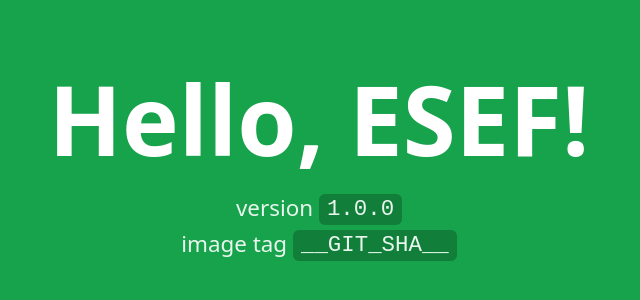
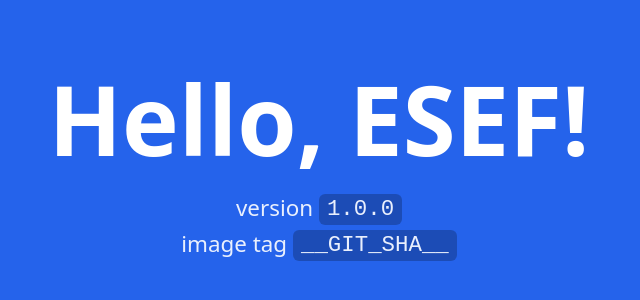
Before and after one commit to haiderali30/demo, a plain HTML site: page index.html in a window 1280 px wide. Shown: the part 242-542 px from the top of the page, without its empty margins (321-961 px from the left). Drawn offline with Linux system fonts and the light colour scheme.

Commit message:
Reset background to blue for the training

```diff
--- a/index.html
+++ b/index.html
@@ -6,7 +6,7 @@
   <title>CI/CD Demo</title>
   <style>
     /* ---- change this colour for the demo ---- */
-    :root { --bg: #16a34b; }      /* blue 2563eb*/ /* green  16a34b*/
+    :root { --bg: #2563eb; }      /* blue */
   </style>
   <style>
     html, body { height: 100%; margin: 0; }
```
